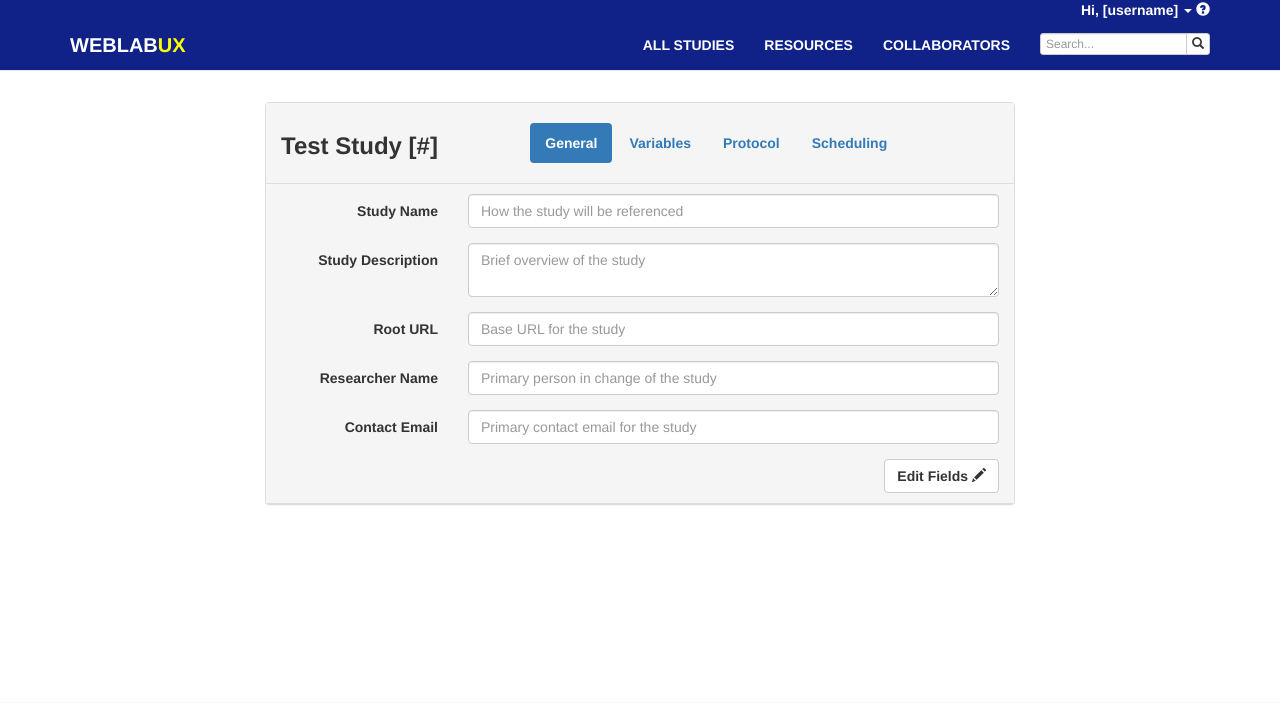
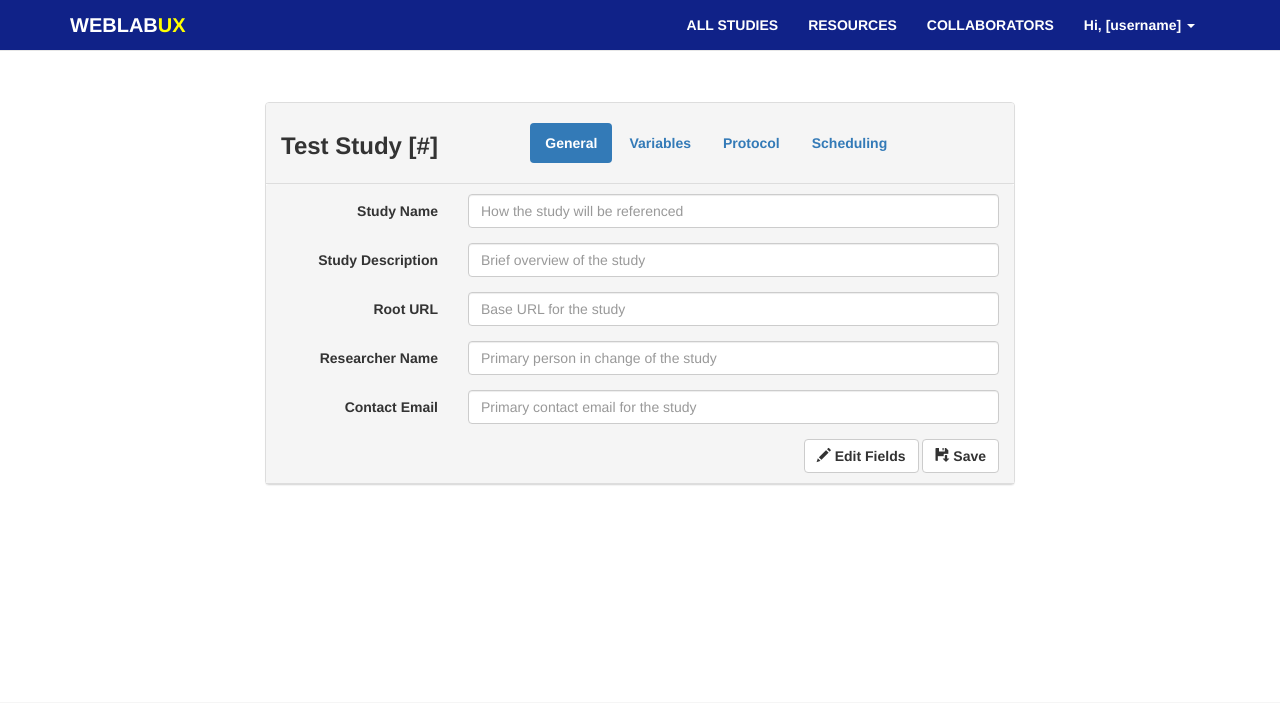
Before and after one commit to weblabux/wluxui, a PHP site: template templates/dynamicpages/general.twig in a window 1280 px wide. Shown: the top 703 px of the page. Run offline with PHP 8.4, Linux system fonts and the light colour scheme; the template is opened without the code that fills it, so the values that code supplies are empty; some libraries are stand-ins or nearby versions.

Commit message:
Revert "Merge pull request #29 from huynhjjk/master"
This reverts commit d1ddf502c363a71f8394a8277eeae732a353ce8c, reversing
changes made to d67c6578b8d56c9b98fc6862d59e7be0c9c27419.

```diff
--- a/assets/css/style.css
+++ b/assets/css/style.css
@@ -1,3 +1,7 @@
+body {
+  padding-top: 8%;
+}
+
 a, .btn {
 	font-weight: bold;
 }
@@ -13,24 +17,6 @@ h1, h2, h3, h4, h5, h6 {
 footer {
 	padding: 2% 0;
 	background-color: #f5f5f5;
-}
-
-#user-name > a {
-	color: #ffffff;
-}
-
-.navbar-form {
-	width: 200px;
-	margin-top: 13px;
-}
-
-/* Extra Small Input Box For Navigation Bar*/
-.input-xs {
-	height: 22px;
-	padding: 5px 5px;
-	font-size: 12px;
-	line-height: 1.5;
-	border-radius: 3px;
 }
 
 /* WebLabUX Logo */
@@ -65,12 +51,7 @@ footer {
 	font-weight: bold;
 }
 
-/* Extra Small Screen */
 @media (max-width: 767px) {
-	body {
-	  padding-top: 20%;
-	}
-
 	.navbar-default .navbar-nav .open .dropdown-menu>li>a {
 		color: #ffffff;
 		font-weight: bold;
@@ -78,28 +59,7 @@ footer {
 	.navbar-default .navbar-nav .open .dropdown-menu>li>a:hover {
 		color: #ffff00;
 	}
-}
 
-/* Small Screen */
-@media (min-width: 768px) and (max-width: 991px) {
-	body {
-	  padding-top: 12%;
-	}
-}
-
-/* Medium Screen */
-@media (min-width: 992px) and (max-width: 1199px) {
-	body {
-	  padding-top: 10%;
-	}
-
-}
-
-/* Large Screen */
-@media (min-width: 1200px) {
-	body {
-	  padding-top: 8%;
-	}
 }
 
 .web-logo-style {
--- a/assets/js/script.js
+++ b/assets/js/script.js
@@ -6,47 +6,26 @@ $('.table-active').on('click','tr',function(e){
 
 // Edit and Save mode disable effects
 var editMode = false;
-$('#isEditMode').click(function(){
+$('#editButton').click(function(){
 	editMode = !editMode;
 	if (editMode) {
-		$(this).text("Save ");
-		$(this).append("<span class='glyphicon glyphicon-floppy-save'></span>");
-
-		$('.form-group').find('.input-box').each(function() {
-		    var $p1 = $("<p>", {
+		$('.form-group').find('input').each(function() {
+		    var $p = $("<p>", {
 		        text: $(this).val()
 		    });
-		    $p1.css({"margin-top":"6px", "padding-left":"12px"});
-		    $p1.addClass("input-box");
-		    $(this).replaceWith($p1);
+		    $p.css({"margin-top":"6px", "padding-left":"12px"});
+		    $(this).replaceWith($p);
 		});
-		$('.form-group').find('.text-box').each(function() {
-		    var $p2 = $("<p>", {
-		        text: $(this).val()
-		    });
-		    $p2.css({"margin-top":"6px", "padding-left":"12px"});
-		    $p2.addClass("text-box");
-		    $(this).replaceWith($p2);
-		});
+		$('#saveButton').attr('disabled', false);
 	} else {
-		$(this).text("Edit Fields ");
-		$(this).append("<span class='glyphicon glyphicon-pencil'></span>");
-
-		$('.form-group').find('.input-box').each(function() {
+		$('.form-group').find('p').each(function() {
 		  var $input = $("<input>", {
 		        val: $(this).text(),
 		        type: "text"
 		    });
-		    $input.addClass("form-control input-box");
+		    $input.addClass("form-control");
 		    $(this).replaceWith($input);
 		});
-		$('.form-group').find('.text-box').each(function() {
-		  var $textarea = $("<textarea>", {
-		        val: $(this).text(),
-		        type: "text"
-		    });
-		    $textarea.addClass("form-control text-box");
-		    $(this).replaceWith($textarea);
-		});
+		$('#saveButton').attr('disabled', true);
 	}
  });
--- a/templates/dynamicpages/general.twig
+++ b/templates/dynamicpages/general.twig
@@ -30,37 +30,40 @@
       <div class="form-group">
         <label class="col-md-3 control-label">Study Name</label>
         <div class="col-md-9">
-          <input type="text" class="form-control input-box" placeholder="How the study will be referenced">
+          <input type="text" class="form-control" placeholder="How the study will be referenced">
         </div>
       </div>
       <div class="form-group">
         <label class="col-md-3 control-label">Study Description</label>
         <div class="col-md-9">
-			<textarea class="form-control text-box" placeholder="Brief overview of the study"></textarea>
+          <input type="text" class="form-control" placeholder="Brief overview of the study">
         </div>
       </div>
       <div class="form-group">
         <label class="col-md-3 control-label">Root URL</label>
         <div class="col-md-9">
-          <input type="text" class="form-control input-box" placeholder="Base URL for the study">
+          <input type="text" class="form-control" placeholder="Base URL for the study">
         </div>
       </div>
       <div class="form-group">
         <label class="col-md-3 control-label">Researcher Name</label>
         <div class="col-md-9">
-          <input type="text" class="form-control input-box" placeholder="Primary person in change of the study">
+          <input type="text" class="form-control" placeholder="Primary person in change of the study">
         </div>
       </div>
       <div class="form-group">
         <label class="col-md-3 control-label">Contact Email</label>
         <div class="col-md-9">
-          <input type="email" class="form-control input-box" placeholder="Primary contact email for the study">
+          <input type="email" class="form-control" placeholder="Primary contact email for the study">
         </div>
       </div>
     <!-- Form Buttons -->
       <div class="text-right">
-      <button type="button" id="isEditMode" class="btn btn-default">
-      	Edit Fields <span class="glyphicon glyphicon-pencil"></span>
+      <button type="button" id="editButton" class="btn btn-default">
+        <span class="glyphicon glyphicon-pencil"></span> Edit Fields
+      </button>
+      <button type="button" id="saveButton" class="btn btn-default">
+        <span class="glyphicon glyphicon-floppy-save"></span> Save
       </button>
       </div>
     </form>
--- a/templates/layoutloggedin.twig
+++ b/templates/layoutloggedin.twig
@@ -33,14 +33,6 @@
 
     <div class="navbar navbar-default navbar-fixed-top" role="navigation">
       <div class="container">
-        <div id="user-name" class="pull-right">
-            <a href="#/" class="dropdown-toggle" data-toggle="dropdown">Hi, [username] <b class="caret"></b></a>
-            <a href="#/"><span class="glyphicon glyphicon-question-sign"></span></a>
-            <ul class="dropdown-menu">
-                <li><a href="#/signout">Sign Out</a></li>
-            </ul>
-        </div>
-        <div style="clear: both;"></div>
         <div class="navbar-header">
           <button type="button" class="navbar-toggle" data-toggle="collapse" data-target=".navbar-collapse">
             <span class="sr-only">Toggle navigation</span>
@@ -55,15 +47,13 @@
             <li><a href="/wluxui/index.php/allstudies">ALL STUDIES</a></li>
             <li><a href="/wluxui/index.php/resources">RESOURCES</a></li>
             <li><a href="/wluxui/index.php/collaborators">COLLABORATORS</a></li>
+            <li class="dropdown">
+                <a href="#/" class="dropdown-toggle" data-toggle="dropdown">Hi, [username] <b class="caret"></b></a>
+                <ul class="dropdown-menu">
+                    <li><a href="">Sign Out</a></li>
+                </ul>
+            </li>
           </ul>
-          <form class="navbar-form navbar-right" role="search">
-            <div class="input-group">
-              <input type="text" class="form-control input-xs" placeholder="Search...">
-              <span class="input-group-btn">
-                <button class="btn btn-default btn-xs" type="submit"><span class="glyphicon glyphicon-search"></span></button>
-              </span>
-            </div>
-          </form>
         </div><!--/.navbar-collapse -->
       </div>
     </div>
```
Also changed, not shown: templates/dynamicpages/scheduling.twig (+10 -7 lines).
